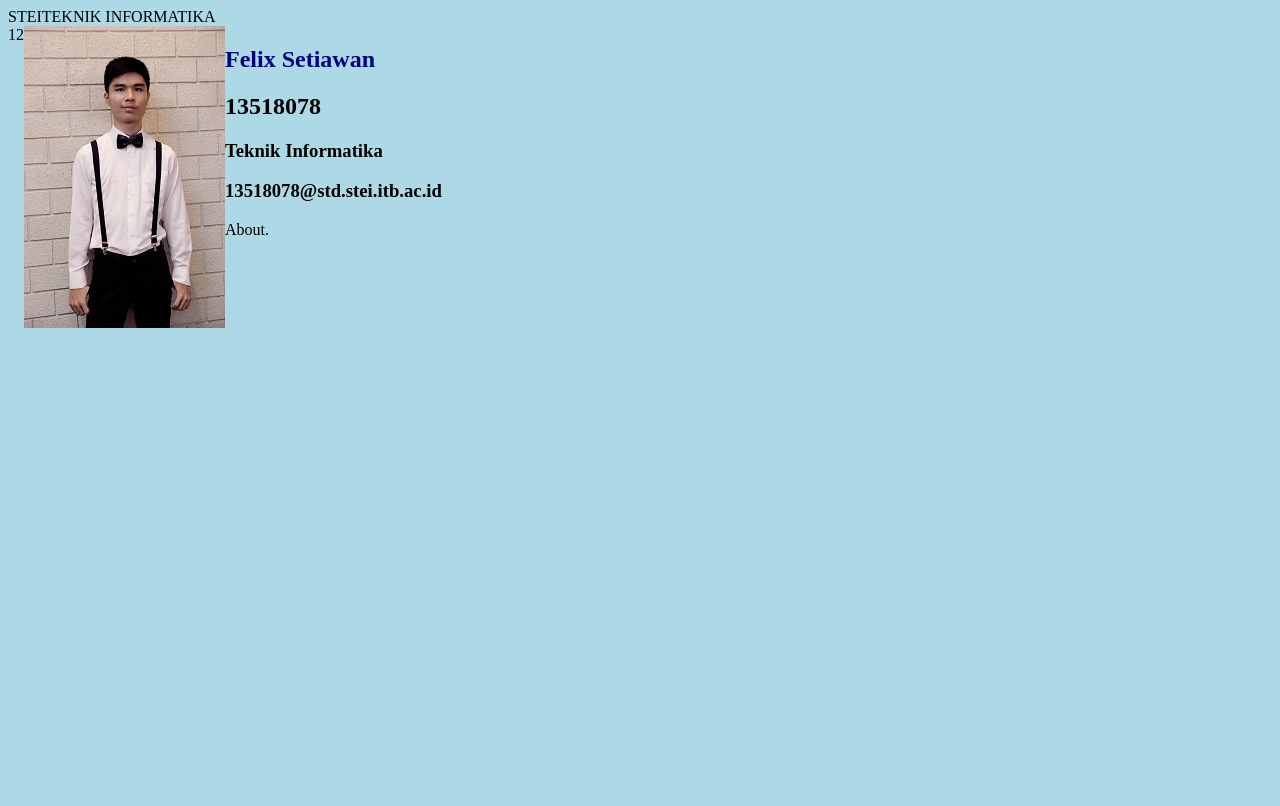
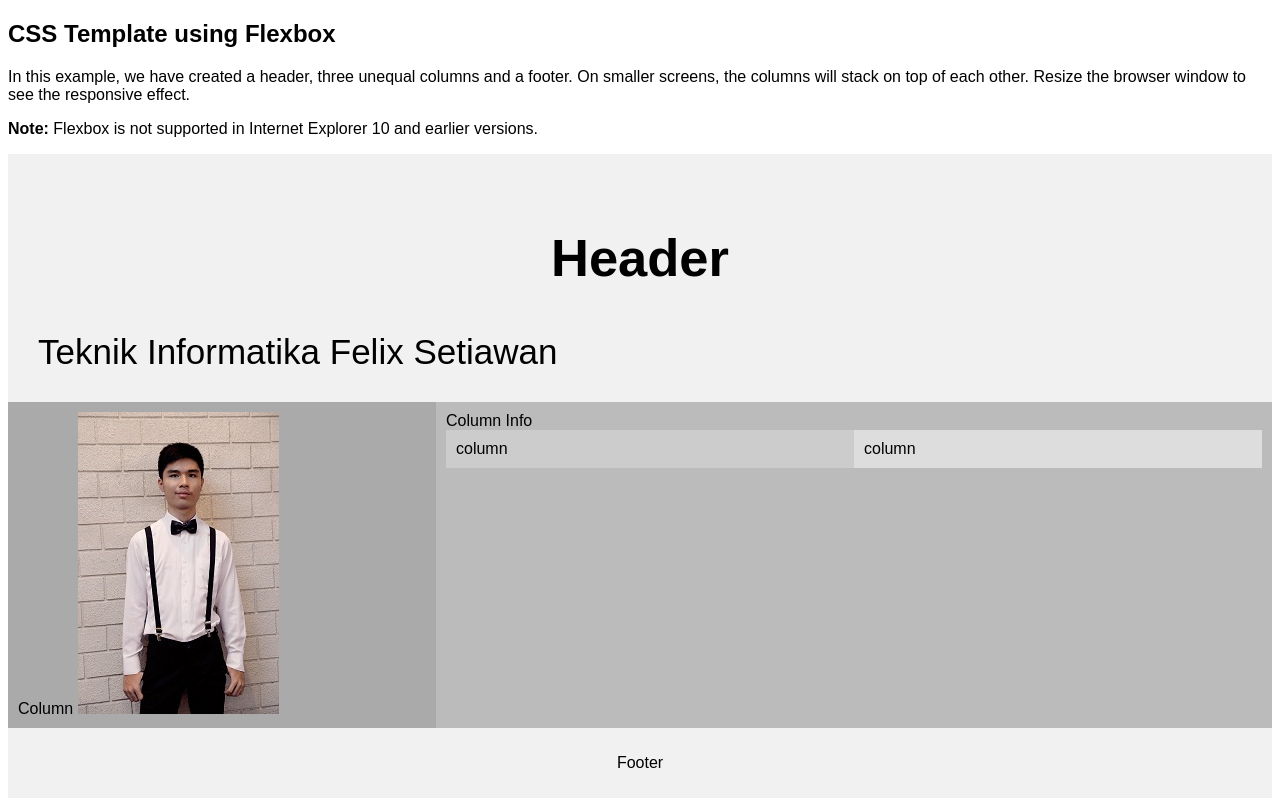
Before and after one commit to felixsetiawan/BelajarHTMLCSS, a plain HTML site: page index.html in a window 1280 px wide. Drawn offline with Linux system fonts and the light colour scheme.

Commit message:
2nd layout

```diff
--- a/index.html
+++ b/index.html
@@ -1,53 +1,48 @@
 <!DOCTYPE html>
-<html>
+<html lang="en">
 <head>
+<title>Profile</title>
+<meta charset="utf-8">
+<meta name="viewport" content="width=device-width, initial-scale=1">
 <link rel="stylesheet" type="text/css" href="mystyle.css">
-<title>
-    Profile
-</title>
+
 </head>
 <body>
-    <!--MAIN MENU WRAP BEGIN-->
-    <div class="">
 
+    <h2>CSS Template using Flexbox</h2>
+    <p>In this example, we have created a header, three unequal columns and a footer. On smaller screens, the columns will stack on top of each other. Resize the browser window to see the responsive effect.</p>
+    <p><strong>Note:</strong> Flexbox is not supported in Internet Explorer 10 and earlier versions.</p>
+
+    <div class="header">
+        <h2>Header</h2>
+        <div class="row">
+            Teknik Informatika
+            Felix Setiawan
+        </div>
     </div>
-    <!--MAIN MENU WRAP END-->
 
-    <!--PROFILE WRAP BEGIN-->
-    <div class="flex-container">
-        <section>
-            <section>
-                <div class="row">
-                    <div>
-                        STEI
-                    </div>
-                    <div>
-                        TEKNIK INFORMATIKA
-                    </div>
+    <div class="row">
+        <div class="column side" style="background-color:#aaa;">
+            Column
+            <img src="image/profile.jpg">
+        </div>
+        <div class="column middle" style="background-color:#bbb;">
+            Column
+            Info
+            <div class="row">
+                <div class="column middle" style="background-color:#ccc;">
+                    column
                 </div>
-            </section>
-            <div class="row">
-                <div>
-                    1
-                </div>
-                <div>
-                    2
-                </div>
-                <div>
-                    <img src="image\profile.jpg">
-                </div>
-                <div>
-                    <h1>Felix Setiawan</h1>
-                    <h2>13518078</h2>
-                    <h3>Teknik Informatika</h3>
-                    <h3>13518078@std.stei.itb.ac.id</h3>
-                    <p>About.</p>
+                <div class="column middle" style="background-color:#ddd;">
+                    column
                 </div>
             </div>
+        </div>
+    </div>
 
-        </section>
+    <div class="footer">
+        <p>Footer</p>
     </div>
-    <!--PROFILE WRAP END-->
 
 </body>
 </html>
--- a/mystyle.css
+++ b/mystyle.css
@@ -1,34 +1,55 @@
-body {
-    background-color: lightblue;
+* {
+  box-sizing: border-box;
 }
 
-.flex-container {
-  display: flex;
-  flex-wrap: wrap;
+body {
+  font-family: Arial, Helvetica, sans-serif;
 }
 
-.row {
-  display: flex;
-  flex-direction: row;
-  flex-wrap: wrap;
+/* Style the header */
+.header {
+  background-color: #f1f1f1;
+  padding: 30px;
+  text-align: center;
+  font-size: 35px;
 }
 
-.column {
+/* Container for flexboxes */
+.row {
+  display: -webkit-flex;
   display: flex;
-  flex-direction: column;
-  flex-wrap: wrap;
 }
 
-h1 {
-  color: navy;
+/* Create three unequal columns that sits next to each other */
+.column {
+  padding: 10px;
 }
 
-.round {
-    border: 1px solid burlywood;
-    border-radius: 12px;
-    padding: 3px;
+/* Left and right column */
+.column.side {
+   -webkit-flex: 1;
+   -ms-flex: 1;
+   flex: 1;
 }
 
-.right {
-  text-align: right;
+/* Middle column */
+.column.middle {
+  -webkit-flex: 2;
+  -ms-flex: 2;
+  flex: 2;
 }
+
+/* Style the footer */
+.footer {
+  background-color: #f1f1f1;
+  padding: 10px;
+  text-align: center;
+}
+
+/* Responsive layout - makes the three columns stack on top of each other instead of next to each other */
+@media (max-width: 700px) {
+  .row {
+    -webkit-flex-direction: column;
+    flex-direction: column;
+  }
+}
```
